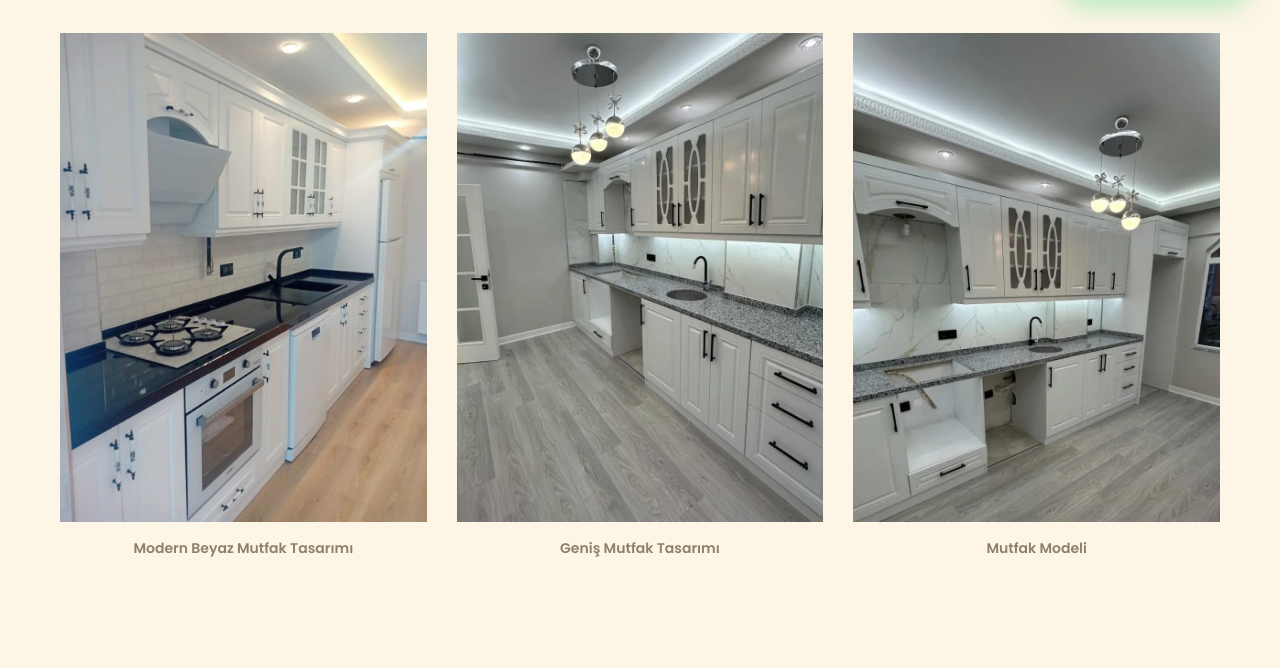
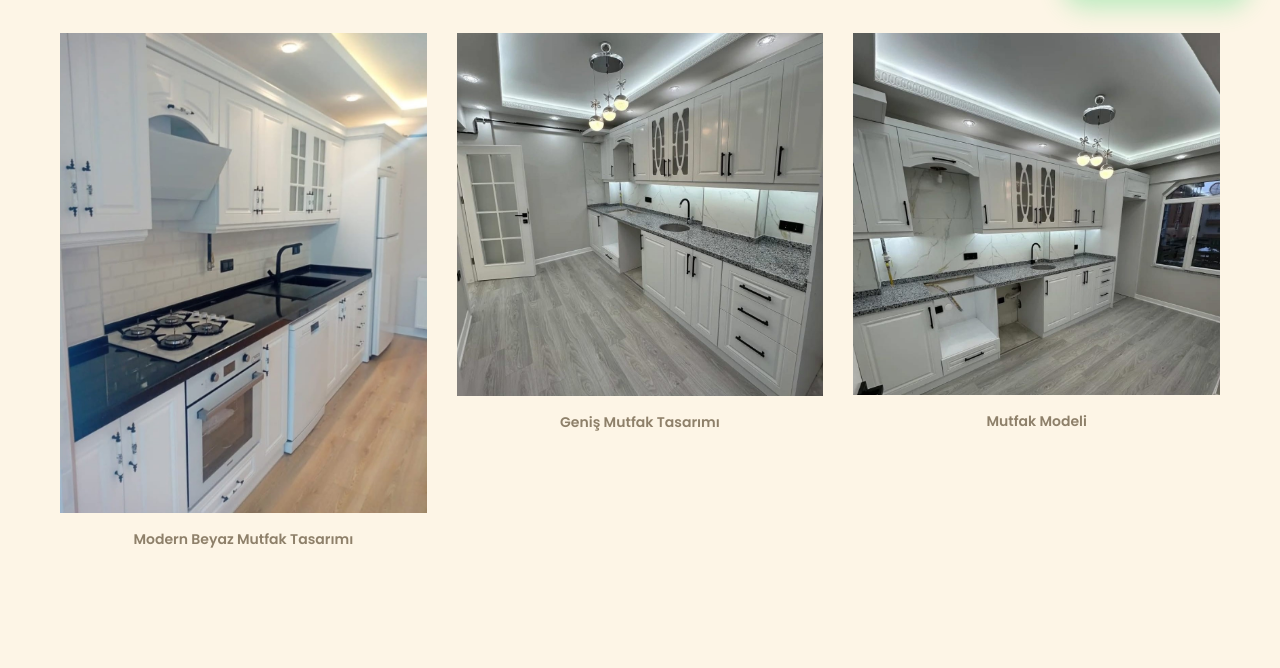
Before and after one commit to sudenisaakbulut/ozel-tasarim-mobilya-websitesi, a plain HTML site: page index.html in a window 1280 px wide. Shown: the part 770-1438 px from the top of the page. Drawn offline with Linux system fonts and the light colour scheme.

Commit message:
Urun gorsel oranlari tam gorunecek sekilde ayarlandi

```diff
--- a/style.css
+++ b/style.css
@@ -144,11 +144,10 @@ body {
 .product-card img {
     width: 100%;
     height: auto;
-    aspect-ratio: 3 / 4;
-    object-fit: cover;
-    object-position: center;
+    object-fit: contain;
     display: block;
 }
+
 
 .product-text {
     margin-top: 15px;
```
